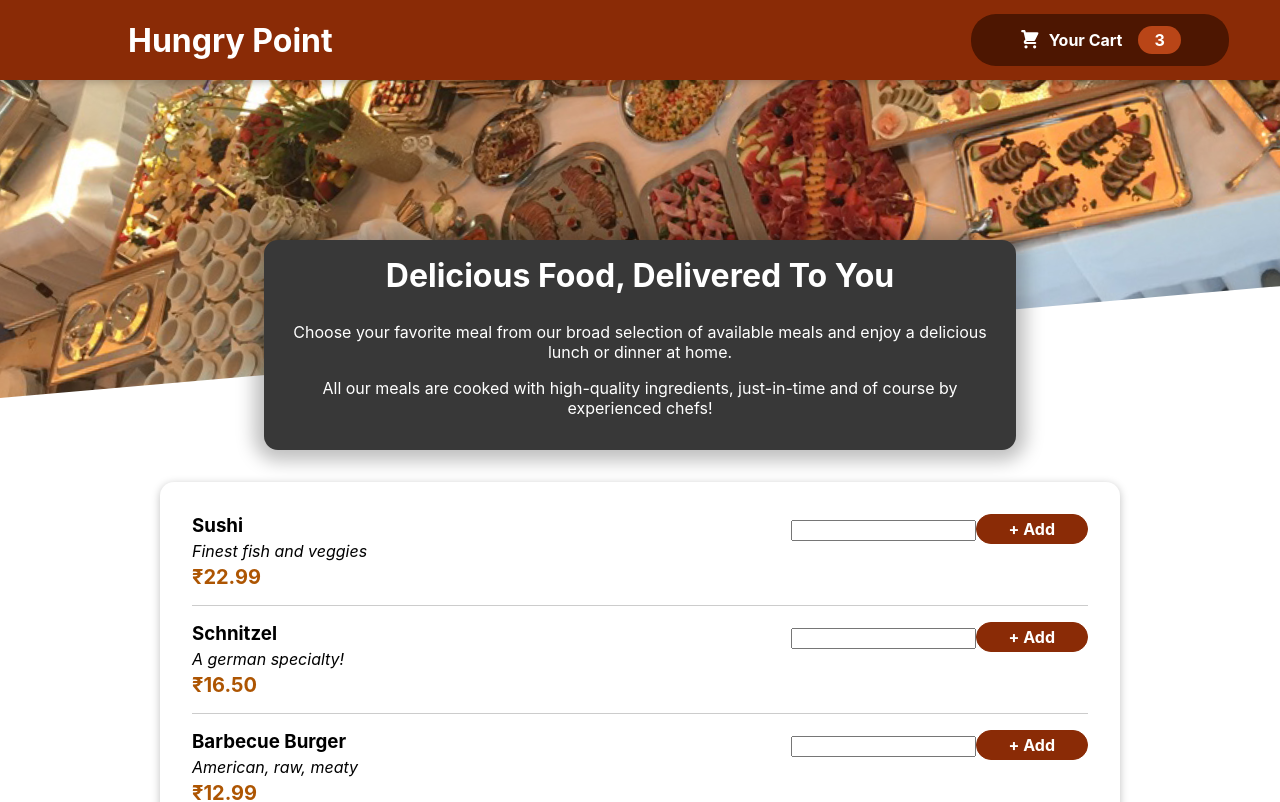
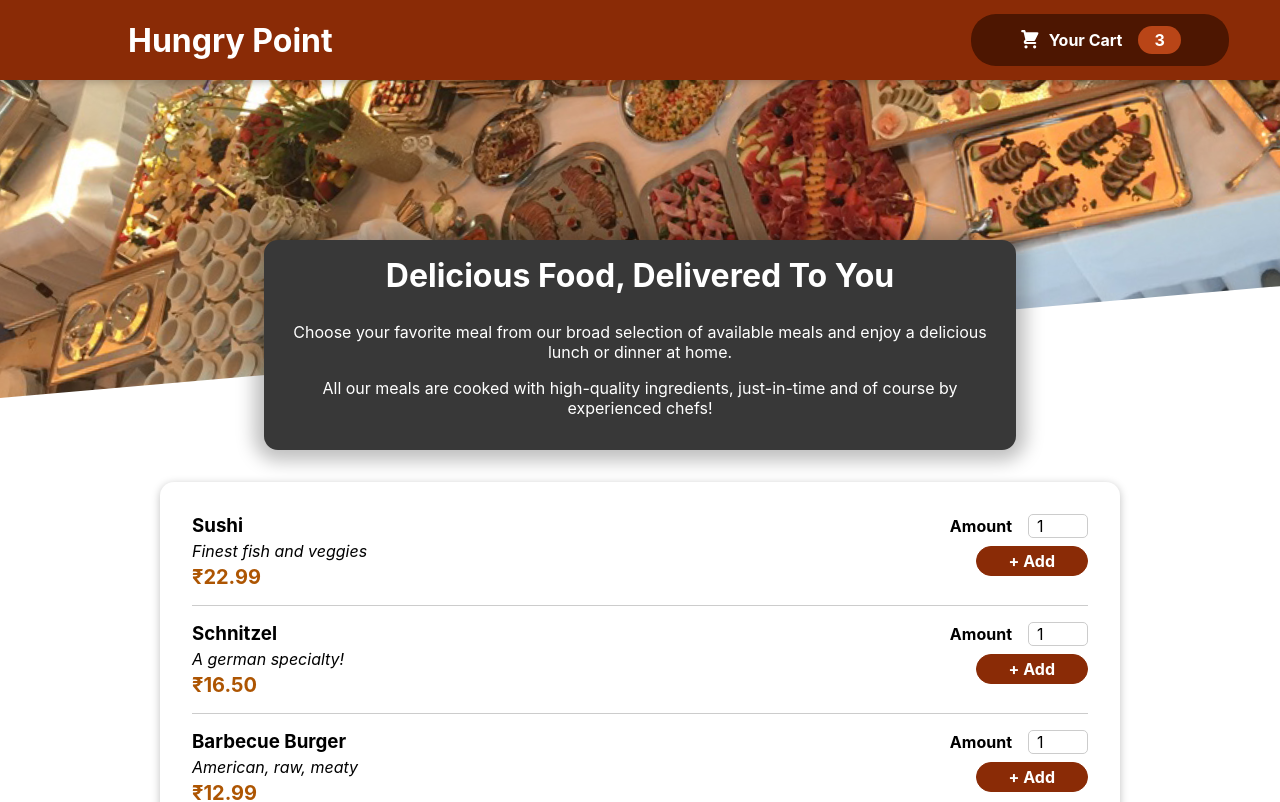
Before and after one commit to 18-RAJAT/Food-Order, a React (Create React App) app: page / in a window 1280 px wide. Shown: the top 802 px of the page. Built offline with nearby package versions, Linux system fonts and the light colour scheme.

Commit message:
Meal Item form

```diff
--- a/src/components/Meals/MealIteam/MealItemForm.js
+++ b/src/components/Meals/MealIteam/MealItemForm.js
@@ -1,12 +1,23 @@
+import Input from '../../UI/Input';
 import classes from './MealItemForm.module.css';
-import Input from '../UI/Input';
 
-const MealItemForm = () => {
-    return(
-        <form className={classes.form}>
-            <input/>
-            <button>+ Add</button>
-        </form>
-    );
+const MealItemForm = (props) => {
+  return (
+    <form className={classes.form}>
+      <Input
+        label='Amount'
+        input={{
+          id: 'amount_' + props.id,
+          type: 'number',
+          min: '1',
+          max: '5',
+          step: '1',
+          defaultValue: '1',
+        }}
+      />
+      <button>+ Add</button>
+    </form>
+  );
 };
+
 export default MealItemForm;
```
